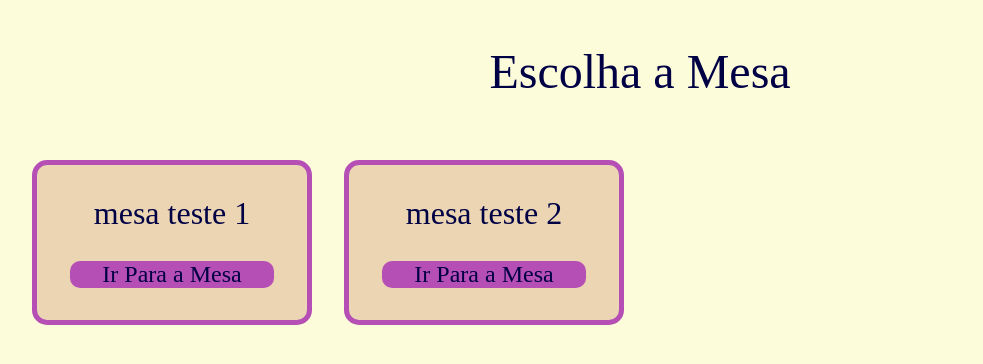
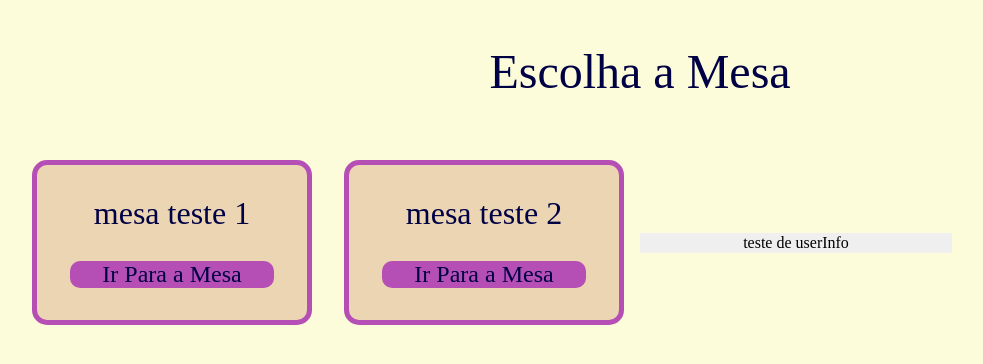
Before and after one commit to Pololokka/forum-rpg, a React (Vite) app: page /groups in a window 1280 px wide. Shown: the top 364 px of the page, without its empty margins (0-983 px from the left). Built offline with nearby package versions, Linux system fonts and the light colour scheme; a web font is replaced by a local one.

Commit message:
:sparkles: feat: implementado context de usuário na tela de login

```diff
--- a/src/Contexts/User.tsx
+++ b/src/Contexts/User.tsx
@@ -15,7 +15,7 @@ const defaultUser: {
 // @ts-ignore
 const UserContext = createContext();
 
-const userProvider = ({ children }: { children: React.ReactNode }) => {
+const UserProvider = ({ children }: { children: React.ReactNode }) => {
   const [userInfo, setUserInfo] = useState(defaultUser);
 
   return (
@@ -26,4 +26,4 @@ const userProvider = ({ children }: { children: React.ReactNode }) => {
 };
 
 const UserConsumer = () => useContext(UserContext);
-export { UserContext, userProvider, UserConsumer };
+export { UserContext, UserProvider, UserConsumer };
--- a/src/Pages/Groups/Index.tsx
+++ b/src/Pages/Groups/Index.tsx
@@ -3,8 +3,11 @@ import './Styles.css';
 import { Link } from 'react-router-dom';
 
 import { mockedData } from '../../Data/MockedData';
+import { UserConsumer } from '../../Contexts/User';
 
 const Groups = () => {
+  const { userInfo }: any = UserConsumer();
+
   return (
     <>
       <header className="header-groups">
@@ -27,6 +30,12 @@ const Groups = () => {
             </div>
           );
         })}
+
+        <input
+          type="button"
+          value="teste de userInfo"
+          onClick={() => console.log(userInfo)}
+        />
       </main>
     </>
   );
--- a/src/Pages/Login/Index.tsx
+++ b/src/Pages/Login/Index.tsx
@@ -2,6 +2,7 @@ import './Styles.css';
 
 import { useState } from 'react';
 import { useNavigate } from 'react-router-dom';
+import { UserConsumer } from '../../Contexts/User';
 
 const defaultLogin: { userName: string; password: string } = {
   userName: '',
@@ -11,6 +12,7 @@ const defaultLogin: { userName: string; password: string } = {
 const Login = () => {
   const [login, setLogin] = useState(defaultLogin);
   const navigate = useNavigate();
+  const { setUserInfo }: any = UserConsumer();
 
   const handleLogin = async (event: React.FormEvent<HTMLFormElement>) => {
     event.preventDefault();
@@ -63,9 +65,9 @@ const Login = () => {
         throw new Error('Acesso inválido, favor tentar novamente mais tarde');
       }
 
+      const convertedConnexion = await connect.json();
+      setUserInfo(convertedConnexion);
       navigate(page);
-      const convertedConnexion = await connect.json();
-      console.log(convertedConnexion);
       return convertedConnexion;
     } catch (error) {
       console.log(error);
--- a/src/main.tsx
+++ b/src/main.tsx
@@ -10,6 +10,7 @@ import GM from './Pages/Forum/GM/Index.tsx';
 import FurtherReading from './Pages/Forum/FurtherReading/Index.tsx';
 
 import { createBrowserRouter, RouterProvider } from 'react-router-dom';
+import { UserProvider } from './Contexts/User.tsx';
 
 const router = createBrowserRouter([
   {
@@ -41,6 +42,8 @@ const router = createBrowserRouter([
 
 ReactDOM.createRoot(document.getElementById('root')!).render(
   <React.StrictMode>
-    <RouterProvider router={router} />
+    <UserProvider>
+      <RouterProvider router={router} />
+    </UserProvider>
   </React.StrictMode>,
 );
```
